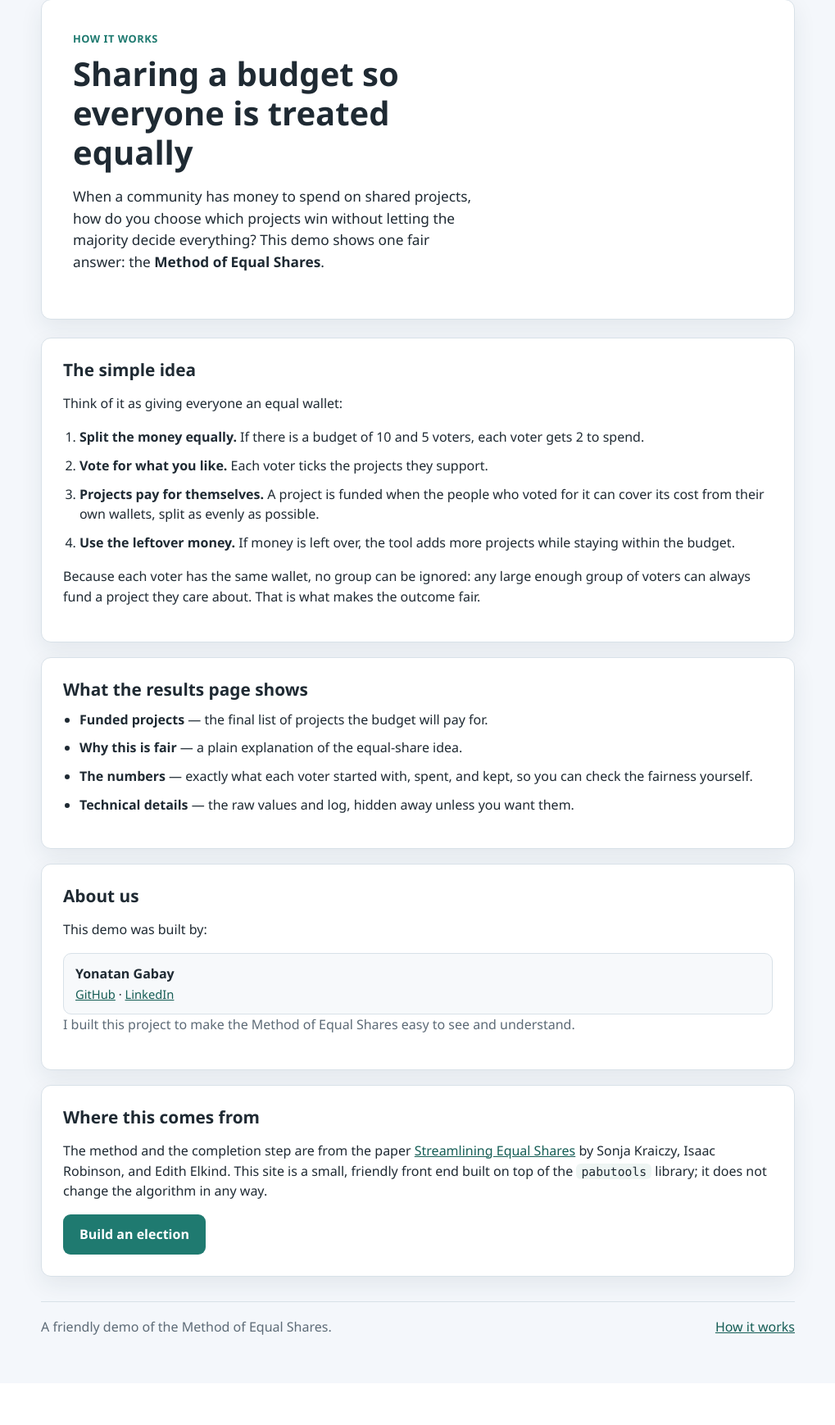
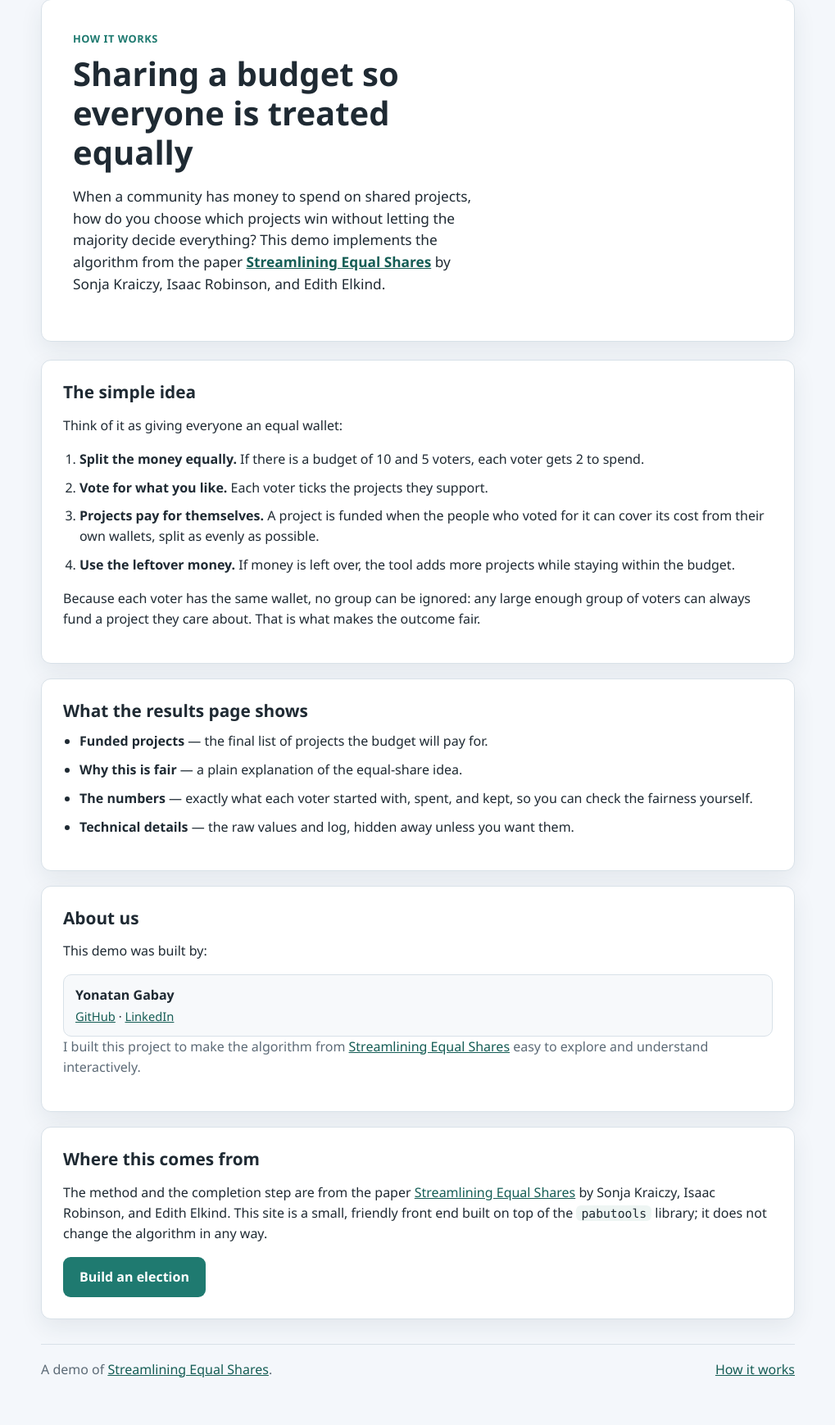
Before and after one commit to yonatang8675/EES_AddOpt_WebSite, a Flask app: page /about in a window 1280 px wide. Shown: the part 91-1830 px from the top of the page at 82% size, without its empty margins (130-1149 px from the left). Before the commit the page ends 1720 px from the top, so only its background shows below. Run offline with Flask 3, Linux system fonts and the light colour scheme.

Commit message:
docs: frame site as demo of Streamlining Equal Shares paper, not general MES

```diff
--- a/templates/about.html
+++ b/templates/about.html
@@ -9,8 +9,9 @@
     <h1>Sharing a budget so everyone is treated equally</h1>
     <p class="lead">
       When a community has money to spend on shared projects, how do you choose which projects win
-      without letting the majority decide everything? This demo shows one fair answer:
-      the <strong>Method of Equal Shares</strong>.
+      without letting the majority decide everything? This demo implements the algorithm from the paper
+      <strong><a href="https://arxiv.org/abs/2502.11797" rel="noreferrer" target="_blank">Streamlining Equal Shares</a></strong>
+      by Sonja Kraiczy, Isaac Robinson, and Edith Elkind.
     </p>
   </div>
 </section>
@@ -52,7 +53,7 @@
       </span>
     </li>
   </ul>
-  <p class="muted">I built this project to make the Method of Equal Shares easy to see and understand.</p>
+  <p class="muted">I built this project to make the algorithm from <a href="https://arxiv.org/abs/2502.11797" rel="noreferrer" target="_blank">Streamlining Equal Shares</a> easy to explore and understand interactively.</p>
 </section>
 
 <section class="panel">
--- a/templates/base.html
+++ b/templates/base.html
@@ -22,7 +22,7 @@
   <main class="page">
     {% block content %}{% endblock %}
     <footer class="sitefoot">
-      <span>A friendly demo of the Method of Equal Shares.</span>
+      <span>A demo of <a href="https://arxiv.org/abs/2502.11797" rel="noreferrer" target="_blank">Streamlining Equal Shares</a>.</span>
       <a href="{{ url_for('about') }}">How it works</a>
     </footer>
   </main>
--- a/templates/index.html
+++ b/templates/index.html
@@ -21,8 +21,9 @@
     <li><span>4</span> See the fair result</li>
   </ol>
   <p class="muted source-note">
-    Powered by the <strong>Method of Equal Shares</strong> from the paper
-    <a href="https://arxiv.org/abs/2502.11797" rel="noreferrer" target="_blank">Streamlining Equal Shares</a>.
+    A demo of the algorithm from the paper
+    <a href="https://arxiv.org/abs/2502.11797" rel="noreferrer" target="_blank"><strong>Streamlining Equal Shares</strong></a>
+    by Sonja Kraiczy, Isaac Robinson, and Edith Elkind.
     <a href="{{ url_for('about') }}">Read how it works &rarr;</a>
   </p>
 </section>
```
